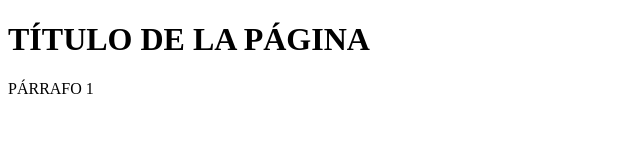
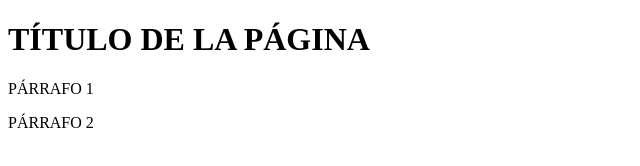
Before and after one commit to Jaiazar/CursoGit2, a plain HTML site: page index.html in a window 1280 px wide. Shown: the full height of the page, 0-640 px from the left. Drawn offline with Linux system fonts and the light colour scheme.

Commit message:
AGREGANDO PÁRRAFO 2

```diff
--- a/index.html
+++ b/index.html
@@ -9,5 +9,6 @@
 <body>
     <h1>TÍTULO DE LA PÁGINA</h1>
     <p>PÁRRAFO 1</P>
+    <p>PÁRRAFO 2</p>
 </body>
 </html>
```
